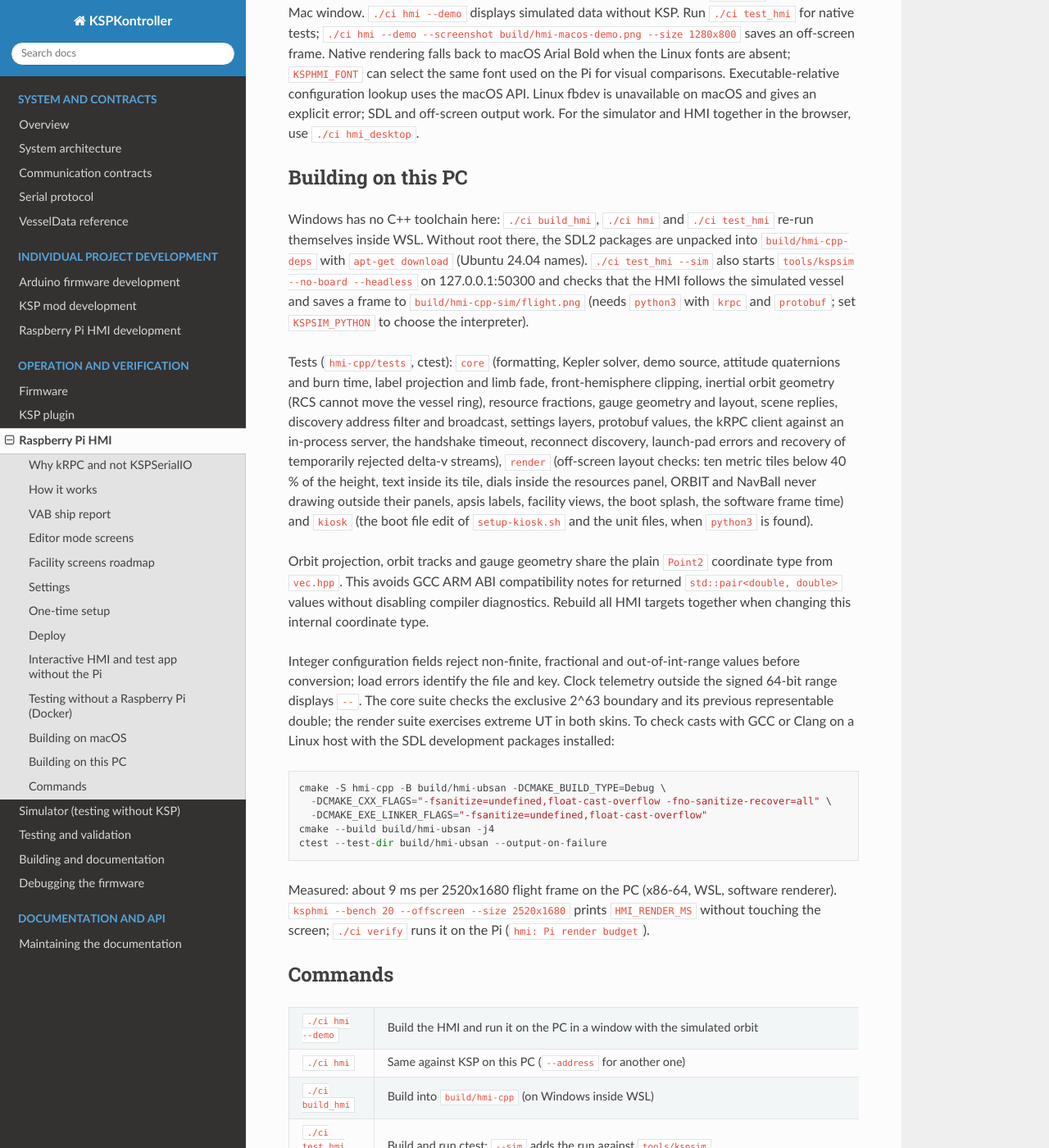
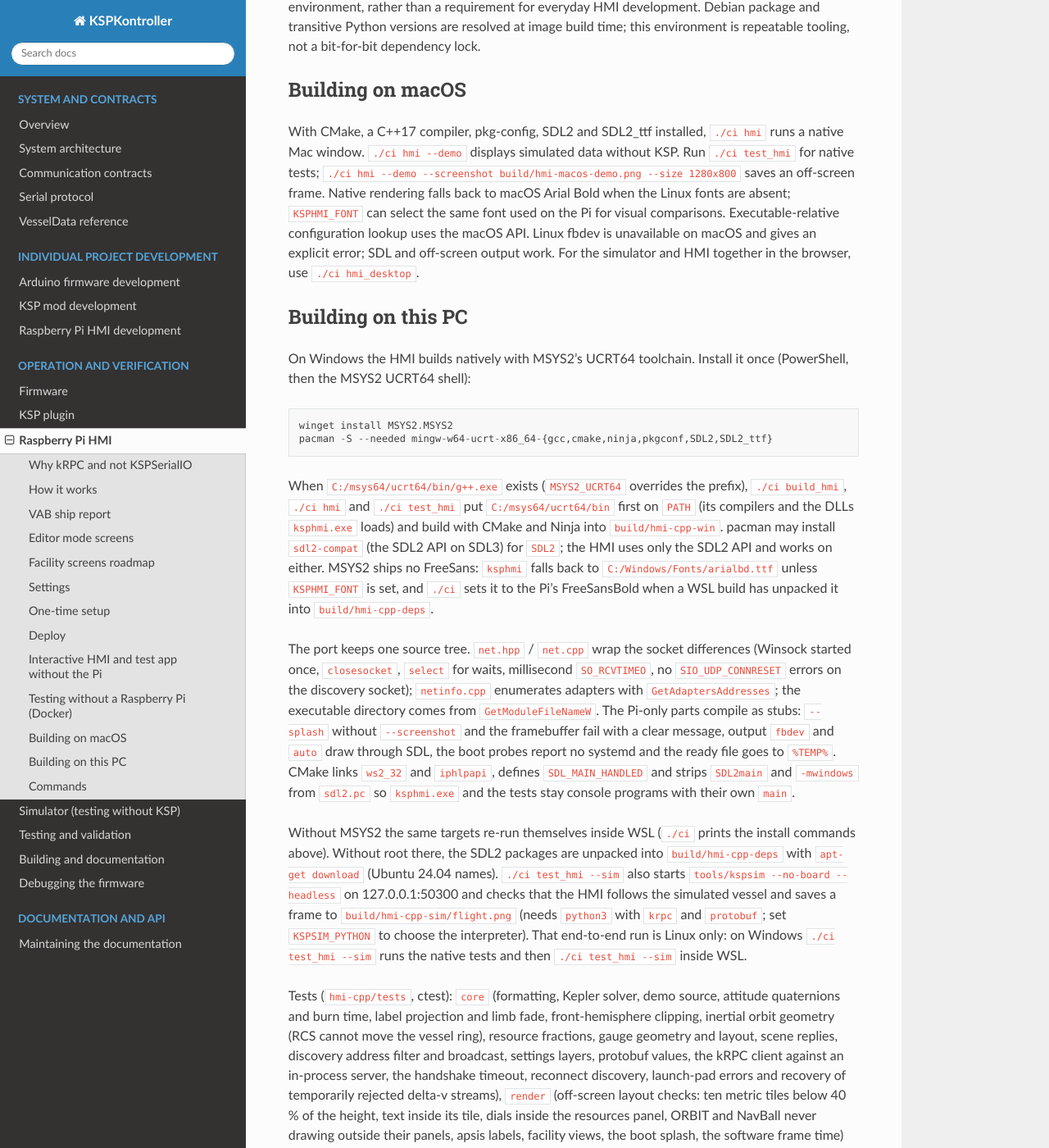
Before and after one commit to AlaNLrdE/KSPKontroller, a Sphinx documentation site: the page built from docs/hmi.rst, in a window 1280 px wide and 1400 px high, scrolled down 17058 px. Shown: the whole window at 82% size. Built offline with Sphinx 7.4.7 and the Read the Docs theme 3.1.0, drawn with Linux system fonts in a browser that asks for light colours; some of the changed text lies outside the part shown.

Commit message:
docs(hmi): native Windows build with MSYS2 UCRT64
Co-Authored-By: Claude Opus 5.5 <noreply@anthropic.com>

```diff
--- a/docs/building.rst
+++ b/docs/building.rst
@@ -146,7 +146,8 @@ The authoring and strict validation workflow is documented in :doc:`documentatio
 HMI and simulator development
 -----------------------------
 
-Use ``./ci build_hmi``, ``./ci test_hmi`` and ``./ci hmi --demo`` for a supported native/WSL toolchain.
+Use ``./ci build_hmi``, ``./ci test_hmi`` and ``./ci hmi --demo`` for a supported native toolchain (Linux,
+macOS, or MSYS2 UCRT64 on Windows; WSL when MSYS2 is missing, see :doc:`hmi`).
 ``./ci test_hmi_container`` builds and tests in Docker; ``./ci hmi_desktop`` runs the real HMI and
 kspsim GUI together. ``./ci test_hmi_desktop`` validates their GUI/protocol/browser path. See
 :doc:`testing` for prerequisites, architecture selection, artifact paths and coverage limits.
--- a/docs/hmi.rst
+++ b/docs/hmi.rst
@@ -348,8 +348,8 @@ not every editor dialog sends ``onEditorShipModified``; the revision advances on
 ``./ci sim --scene vab --editor-mode actions`` also exposes mode/group controls in its window. Its serial link
 sends the same neutral heartbeat in the editor and routes SAS/RCS to mode changes without changing flight state.
 ``KSPHMI_SHOTS=DIR ./ci test_hmi`` writes ``classic_editor_*.png`` and ``apollo_editor_*.png`` from the real
-renderers with simulator fixture data. On Windows set that environment inside WSL (the Windows wrapper does
-not automatically forward arbitrary environment variables).
+renderers with simulator fixture data. The native Windows build (MSYS2) sees the variable directly; with the
+WSL fallback set it inside WSL (the Windows wrapper does not forward arbitrary environment variables).
 
 Facility screens roadmap
 ------------------------
@@ -403,20 +403,26 @@ under ``build/hmi-cpp`` uses the repo's file. On the Pi, ``~/ksphmi/config.local
 --layer-cache auto|on|off`` (``ksphmi --help``). ``--bench N --bench-anim`` keeps one sample and turns only the attitude, so it times
 NavBall-only frames (full frames when the cache is off).
 
-**Running the HMI on the game PC.** ``./ci hmi`` builds the HMI (inside WSL on Windows) and starts it with
-``--desktop``: ``[display] monitor`` (``auto`` by default, or a display index; ``--monitor``) picks the SDL
-display, and ``auto`` takes the last one when several are connected, so KSP1 or KSP2 keeps the primary
-monitor (display 0). ``--desktop`` always opens a plain window there: WSLg (2026-11-15, secondary
-monitor at 175% scale) showed nothing for full-screen, borderless or maximized X11 windows. WSLg reports
-that monitor in physical pixels while Windows places windows in logical units, so the window is anchored at
-the display origin and ``./ci hmi`` on Windows passes the monitor's logical work area minus the title bar
-(``HMI_TITLE_BAR``, 32) as ``--size``. A new WSLg window may open behind the active Windows window: click
-its taskbar icon. WSL uses NAT networking here, so ``127.0.0.1`` is WSL itself: without ``--address`` or ``--demo``,
-``./ci hmi`` targets the Windows host (the default route's gateway) and exports it as
-``KSPHMI_REDUX_ADDRESS`` for the KSP2 Redux backend. kRPC listens on ``0.0.0.0`` (50000/50001, context
-UDP 50002) and the Redux endpoint binds UDP 50003 on all interfaces; Windows Firewall must allow inbound
-traffic from the WSL subnet. WSLg's multi-monitor support is limited: the log line
-``display N of M`` shows what SDL actually sees. On the Pi a single HDMI display keeps index 0.
+**Running the HMI on the game PC.** ``./ci hmi`` builds the HMI and starts it with ``--desktop``:
+``[display] monitor`` (``auto`` by default, or a display index; ``--monitor``) picks the SDL display, and
+``auto`` takes the last one when several are connected, so KSP1 or KSP2 keeps the primary monitor
+(display 0). On Windows the HMI is built natively with MSYS2 UCRT64 (see "Building on this PC"): a
+secondary monitor is filled with an ``SDL_WINDOW_FULLSCREEN_DESKTOP`` window (no video mode change; the
+game keeps its own screen), a single monitor gets a plain window, and the game's kRPC server is
+``127.0.0.1``. The log line ``display N of M (monitor ...), full-screen desktop`` shows the choice.
+
+Without MSYS2, ``./ci hmi`` falls back to WSL and sets ``KSPHMI_WSLG=1``: there ``--desktop`` always
+opens a plain window, because WSLg (2026-11-15, secondary monitor at 175% scale) showed nothing for
+full-screen, borderless or maximized X11 windows. WSLg reports that monitor in physical pixels while
+Windows places windows in logical units, so the window is anchored at the display origin and ``./ci hmi``
+passes the monitor's logical work area minus the title bar (``HMI_TITLE_BAR``, 32) as ``--size``. A new
+WSLg window may open behind the active Windows window: click its taskbar icon. WSL uses NAT networking
+here, so ``127.0.0.1`` is WSL itself: without ``--address`` or ``--demo``, ``./ci hmi`` targets the Windows
+host (the default route's gateway) and exports it as ``KSPHMI_REDUX_ADDRESS`` for the KSP2 Redux backend.
+kRPC listens on ``0.0.0.0`` (50000/50001, context UDP 50002) and the Redux endpoint binds UDP 50003 on all
+interfaces; Windows Firewall must allow inbound traffic from the WSL subnet. WSLg's multi-monitor support
+is limited: the log line ``display N of M`` shows what SDL actually sees. On the Pi a single HDMI display
+keeps index 0.
 
 ``[display] skin`` picks the look: ``apollo`` (the default since 2026-11-14) or ``classic`` (the previous flat
 dark panels, kept for switching back). Apollo draws the same zones as a 1960s spacecraft panel: grey panel with painted labels and group lines,
@@ -673,12 +679,35 @@ output work. For the simulator and HMI together in the browser, use ``./ci hmi_d
 Building on this PC
 -------------------
 
-Windows has no C++ toolchain here: ``./ci build_hmi``, ``./ci hmi`` and ``./ci test_hmi`` re-run themselves inside
-WSL. Without root there, the SDL2 packages are unpacked into ``build/hmi-cpp-deps`` with ``apt-get download``
+On Windows the HMI builds natively with MSYS2's UCRT64 toolchain. Install it once (PowerShell, then the
+MSYS2 UCRT64 shell)::
+
+   winget install MSYS2.MSYS2
+   pacman -S --needed mingw-w64-ucrt-x86_64-{gcc,cmake,ninja,pkgconf,SDL2,SDL2_ttf}
+
+When ``C:/msys64/ucrt64/bin/g++.exe`` exists (``MSYS2_UCRT64`` overrides the prefix), ``./ci build_hmi``,
+``./ci hmi`` and ``./ci test_hmi`` put ``C:/msys64/ucrt64/bin`` first on ``PATH`` (its compilers and the DLLs
+``ksphmi.exe`` loads) and build with CMake and Ninja into ``build/hmi-cpp-win``. pacman may install
+``sdl2-compat`` (the SDL2 API on SDL3) for ``SDL2``; the HMI uses only the SDL2 API and works on either.
+MSYS2 ships no FreeSans: ``ksphmi`` falls back to ``C:/Windows/Fonts/arialbd.ttf`` unless ``KSPHMI_FONT`` is set,
+and ``./ci`` sets it to the Pi's FreeSansBold when a WSL build has unpacked it into ``build/hmi-cpp-deps``.
+
+The port keeps one source tree. ``net.hpp`` / ``net.cpp`` wrap the socket differences (Winsock started once,
+``closesocket``, ``select`` for waits, millisecond ``SO_RCVTIMEO``, no ``SIO_UDP_CONNRESET`` errors on the
+discovery socket); ``netinfo.cpp`` enumerates adapters with ``GetAdaptersAddresses``; the executable
+directory comes from ``GetModuleFileNameW``. The Pi-only parts compile as stubs: ``--splash`` without
+``--screenshot`` and the framebuffer fail with a clear message, output ``fbdev`` and ``auto`` draw through SDL,
+the boot probes report no systemd and the ready file goes to ``%TEMP%``. CMake links ``ws2_32`` and ``iphlpapi``,
+defines ``SDL_MAIN_HANDLED`` and strips ``SDL2main`` and ``-mwindows`` from ``sdl2.pc`` so ``ksphmi.exe`` and
+the tests stay console programs with their own ``main``.
+
+Without MSYS2 the same targets re-run themselves inside WSL (``./ci`` prints the install commands above).
+Without root there, the SDL2 packages are unpacked into ``build/hmi-cpp-deps`` with ``apt-get download``
 (Ubuntu 24.04 names). ``./ci test_hmi --sim`` also starts ``tools/kspsim --no-board --headless`` on
 127.0.0.1:50300 and checks that the HMI follows the simulated vessel and saves a frame to
 ``build/hmi-cpp-sim/flight.png`` (needs ``python3`` with ``krpc`` and ``protobuf``; set ``KSPSIM_PYTHON`` to
-choose the interpreter).
+choose the interpreter). That end-to-end run is Linux only: on Windows ``./ci test_hmi --sim`` runs the native
+tests and then ``./ci test_hmi --sim`` inside WSL.
 
 Tests (``hmi-cpp/tests``, ctest): ``core`` (formatting, Kepler solver, demo source, attitude quaternions and
 burn time, label projection and limb fade, front-hemisphere clipping, inertial orbit geometry (RCS cannot move
@@ -716,7 +745,7 @@ Commands
 ==========================  ===========================================================================
 ``./ci hmi --demo``         Build the HMI and run it on the PC in a window with the simulated orbit
 ``./ci hmi``                Same against KSP on this PC (``--address`` for another one)
-``./ci build_hmi``          Build into ``build/hmi-cpp`` (on Windows inside WSL)
+``./ci build_hmi``          Build into ``build/hmi-cpp`` (``build/hmi-cpp-win`` with MSYS2 on Windows)
 ``./ci test_hmi [--sim]``   Build and run ctest; ``--sim`` adds the run against ``tools/kspsim``
 ``./ci deploy_hmi``         Copy ``hmi-cpp`` to ``~/ksphmi/cpp``, build and test it on the Pi, install and
                             restart the ``ksphmi`` user service, print its log
@@ -727,4 +756,5 @@ Commands
 
 ``build_hmi_cpp`` and ``test_hmi_cpp`` are old names of ``build_hmi`` and ``test_hmi`` and still work.
 ``ksphmi --demo --size 2520x1680 --screenshot out.png`` renders a frame without any window, which is how
-screen changes are reviewed (inside WSL, with the environment ``./ci`` sets up: ``hmi_env`` in ``ci``).
+screen changes are reviewed (``build/hmi-cpp-win/ksphmi.exe`` with ``C:/msys64/ucrt64/bin`` on ``PATH``
+on Windows; inside WSL with the environment ``./ci`` sets up: ``hmi_env`` in ``ci``).
--- a/docs/testing.rst
+++ b/docs/testing.rst
@@ -38,7 +38,7 @@ Verification matrix
      - Three-project deployment ordering, Pi preflight failures, HMI build failure, ``NO_TEST``, clean reference paths and WDT metadata overrides that preserve source bytes and compiler arguments.
      - Actual compilation, SSH availability, service restart or flashing. All such operations are stubbed.
    * - ``./ci test_hmi``
-     - Native/WSL C++ toolchain, SDL, fonts
+     - Native C++ toolchain (MSYS2 UCRT64 on Windows, else WSL), SDL, fonts
      - Core, off-screen render and kiosk transformation tests.
      - Real framebuffer or boot behavior.
    * - ``./ci test_hmi --sim``
```
Also changed, not shown: docs/development/raspberry-pi.rst (+5 -4 lines), .agents/skills/raspberry-pi-hmi/SKILL.md, .claude/skills/raspberry-pi-hmi/SKILL.md.
